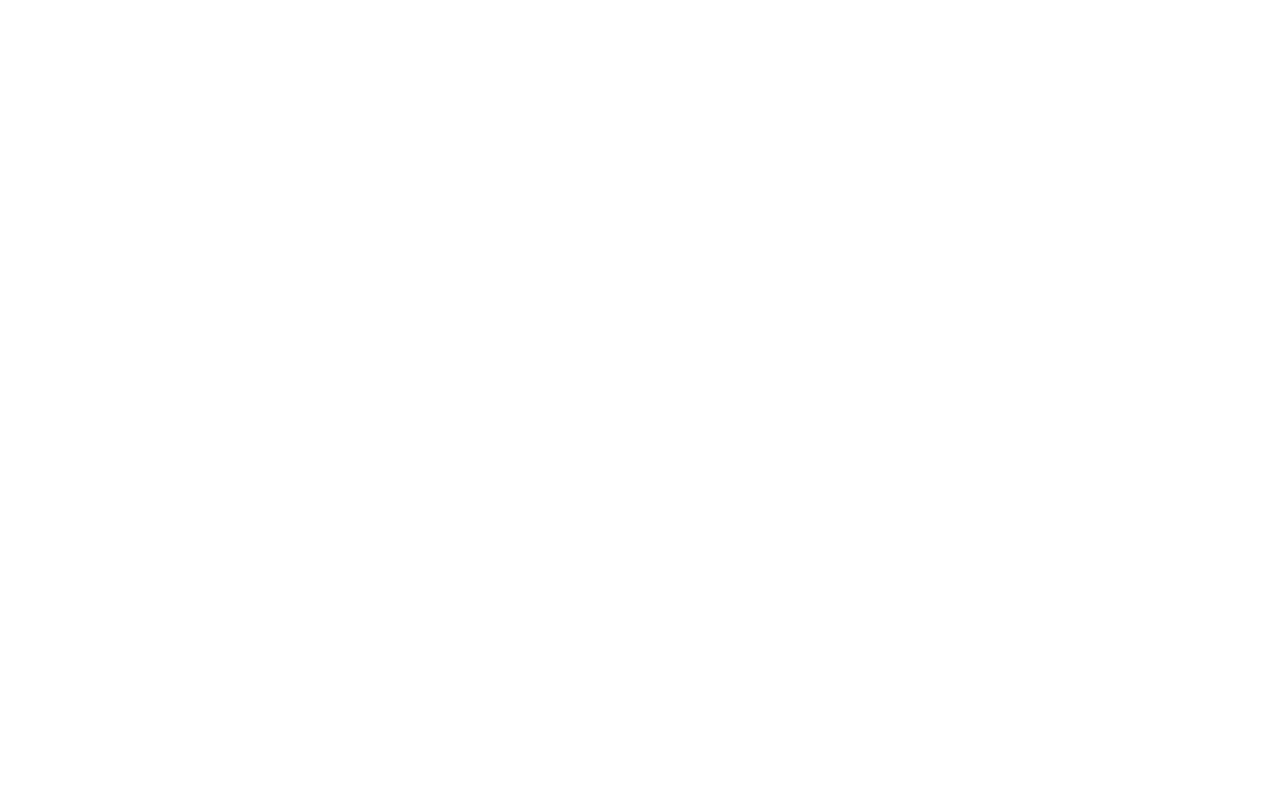
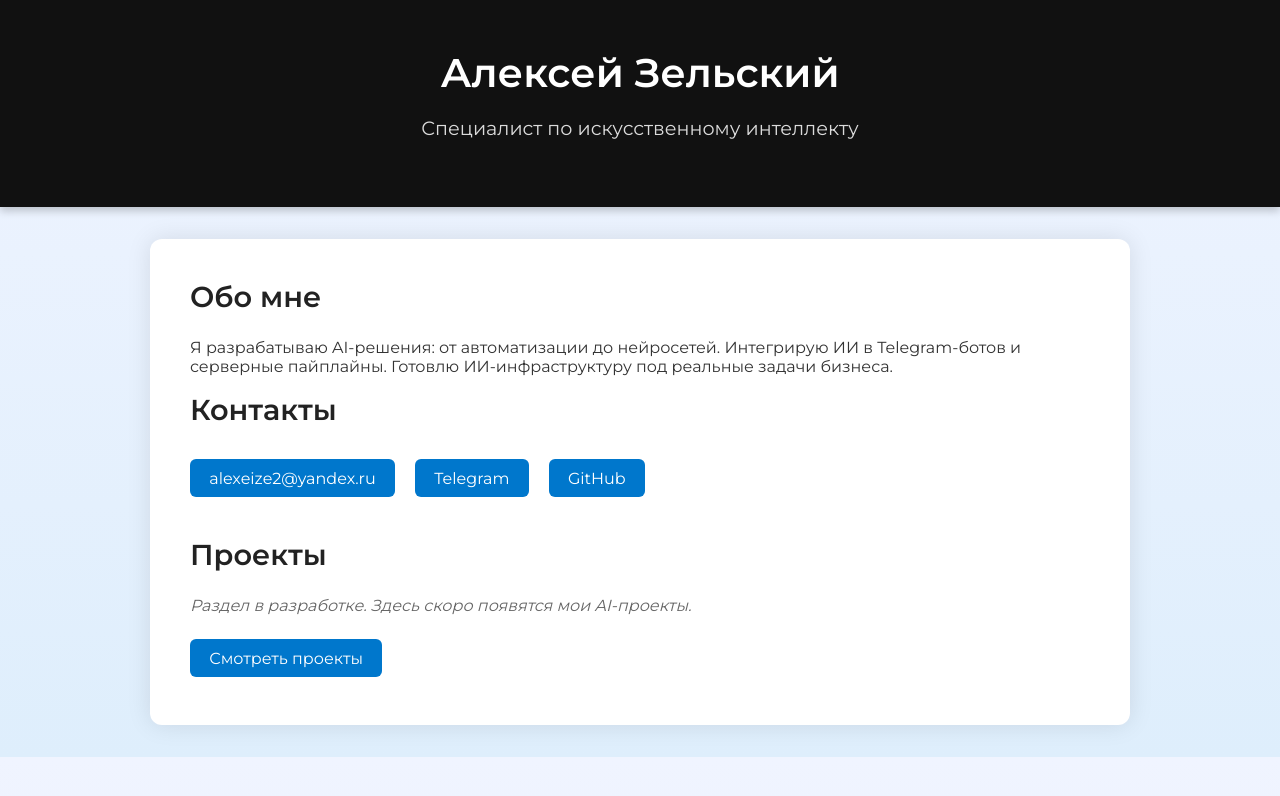
Before and after one commit to alexeizelski/my-site-practice, a plain HTML site: page index.html in a window 1280 px wide. Drawn offline with Linux system fonts and the light colour scheme.

Commit message:
обавлены контакты и раздел 'роекты'

```diff
--- a/index.html
+++ b/index.html
@@ -26,3 +26,77 @@
     header p {
       font-size: 1.2rem;
       opacity: 0.85;
+    }
+    section {
+      max-width: 900px;
+      margin: 2rem auto;
+      background: #fff;
+      padding: 2.5rem;
+      border-radius: 12px;
+      box-shadow: 0 0 25px rgba(0, 0, 0, 0.1);
+    }
+    h2 {
+      margin-top: 0;
+      color: #222;
+      font-size: 1.8rem;
+    }
+    .contacts a, .projects-btn {
+      display: inline-block;
+      margin: 0.5rem 1rem 0.5rem 0;
+      padding: 0.6rem 1.2rem;
+      background-color: #0077cc;
+      color: #fff;
+      border-radius: 6px;
+      text-decoration: none;
+      transition: background-color 0.3s;
+    }
+    .contacts a:hover, .projects-btn:hover {
+      background-color: #005fa3;
+    }
+    .projects {
+      margin-top: 2rem;
+    }
+    .projects p {
+      font-style: italic;
+      color: #666;
+    }
+    @media (max-width: 600px) {
+      header h1 {
+        font-size: 1.8rem;
+      }
+      header p {
+        font-size: 1rem;
+      }
+      section {
+        padding: 1.5rem;
+      }
+    }
+  </style>
+</head>
+<body>
+
+  <header>
+    <h1>Алексей Зельский</h1>
+    <p>Специалист по искусственному интеллекту</p>
+  </header>
+
+  <section>
+    <h2>Обо мне</h2>
+    <p>Я разрабатываю AI-решения: от автоматизации до нейросетей. Интегрирую ИИ в Telegram-ботов и серверные пайплайны. Готовлю ИИ-инфраструктуру под реальные задачи бизнеса.</p>
+
+    <h2>Контакты</h2>
+    <div class="contacts">
+      <a href="mailto:alexeize2@yandex.ru">alexeize2@yandex.ru</a>
+      <a href="https://t.me/yourusername" target="_blank">Telegram</a>
+      <a href="https://github.com/alexeizelski" target="_blank">GitHub</a>
+    </div>
+
+    <div class="projects">
+      <h2>Проекты</h2>
+      <p>Раздел в разработке. Здесь скоро появятся мои AI-проекты.</p>
+      <a class="projects-btn" href="#!" onclick="alert('Скоро здесь появятся проекты!')">Смотреть проекты</a>
+    </div>
+  </section>
+
+</body>
+</html>
```
